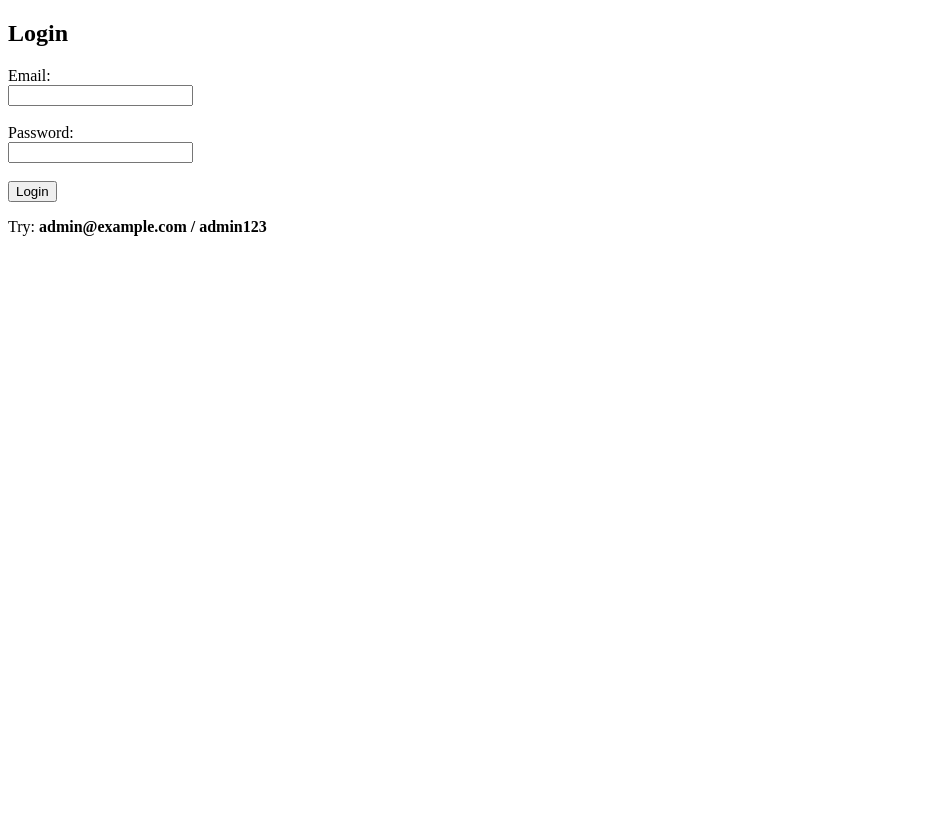
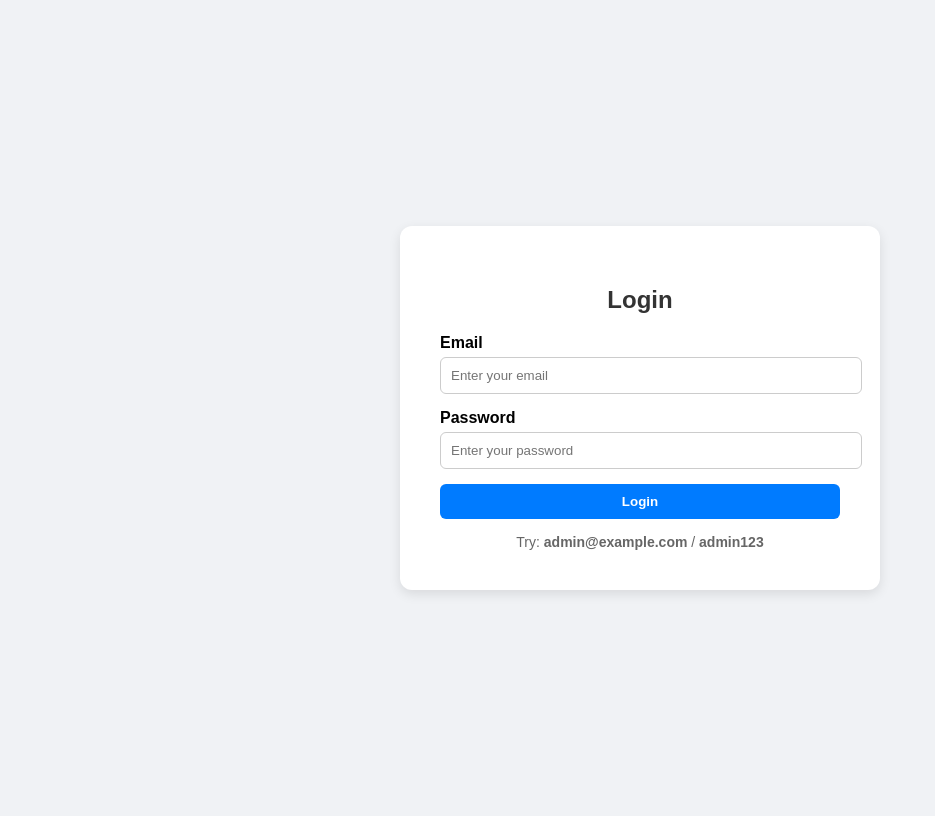
Before and after one commit to kumartech-maker/Madhanproject-vanes, a Flask app: page /login in a window 1280 px wide. Shown: the whole page, without its empty margins (0-935 px from the left). Before the commit the page ends 236 px from the top, so only its background shows below. Run offline with Flask 3, Linux system fonts and the light colour scheme.

Commit message:
Update login.html

```diff
--- a/templates/login.html
+++ b/templates/login.html
@@ -1,17 +1,84 @@
 <!DOCTYPE html>
 <html>
 <head>
-  <title>Login</title>
+    <title>Login</title>
+    <style>
+        body {
+            font-family: Arial, sans-serif;
+            background: #f0f2f5;
+            display: flex;
+            height: 100vh;
+            justify-content: center;
+            align-items: center;
+        }
+
+        .login-box {
+            background: white;
+            padding: 40px;
+            border-radius: 12px;
+            box-shadow: 0 4px 12px rgba(0,0,0,0.1);
+            width: 100%;
+            max-width: 400px;
+        }
+
+        .login-box h2 {
+            margin-bottom: 20px;
+            text-align: center;
+            color: #333;
+        }
+
+        .login-box label {
+            font-weight: bold;
+            display: block;
+            margin-bottom: 5px;
+        }
+
+        .login-box input {
+            width: 100%;
+            padding: 10px;
+            margin-bottom: 15px;
+            border: 1px solid #ccc;
+            border-radius: 6px;
+        }
+
+        .login-box button {
+            width: 100%;
+            background: #007bff;
+            color: white;
+            border: none;
+            padding: 10px;
+            border-radius: 6px;
+            font-weight: bold;
+            cursor: pointer;
+        }
+
+        .login-box button:hover {
+            background: #0056b3;
+        }
+
+        .hint {
+            margin-top: 15px;
+            font-size: 14px;
+            color: #666;
+            text-align: center;
+        }
+    </style>
 </head>
 <body>
-  <h2>Login</h2>
-  <form method="POST">
-    <label>Email:</label><br>
-    <input type="text" name="email"><br><br>
-    <label>Password:</label><br>
-    <input type="password" name="password"><br><br>
-    <button type="submit">Login</button>
-  </form>
-  <p>Try: <b>admin@example.com / admin123</b></p>
+    <div class="login-box">
+        <h2>Login</h2>
+        <form method="POST">
+            <label>Email</label>
+            <input type="text" name="email" placeholder="Enter your email" required>
+
+            <label>Password</label>
+            <input type="password" name="password" placeholder="Enter your password" required>
+
+            <button type="submit">Login</button>
+        </form>
+        <div class="hint">
+            Try: <b>admin@example.com</b> / <b>admin123</b>
+        </div>
+    </div>
 </body>
 </html>
```
